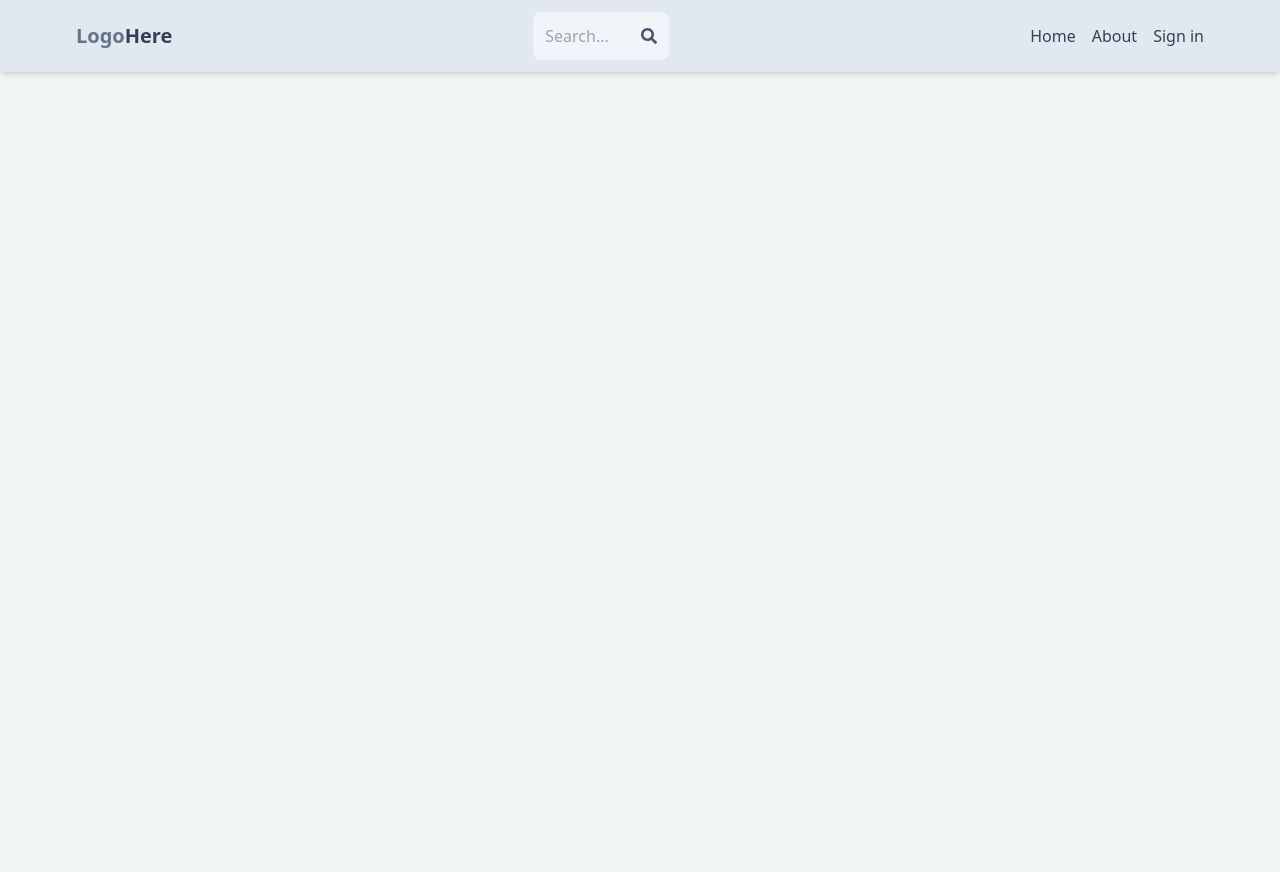
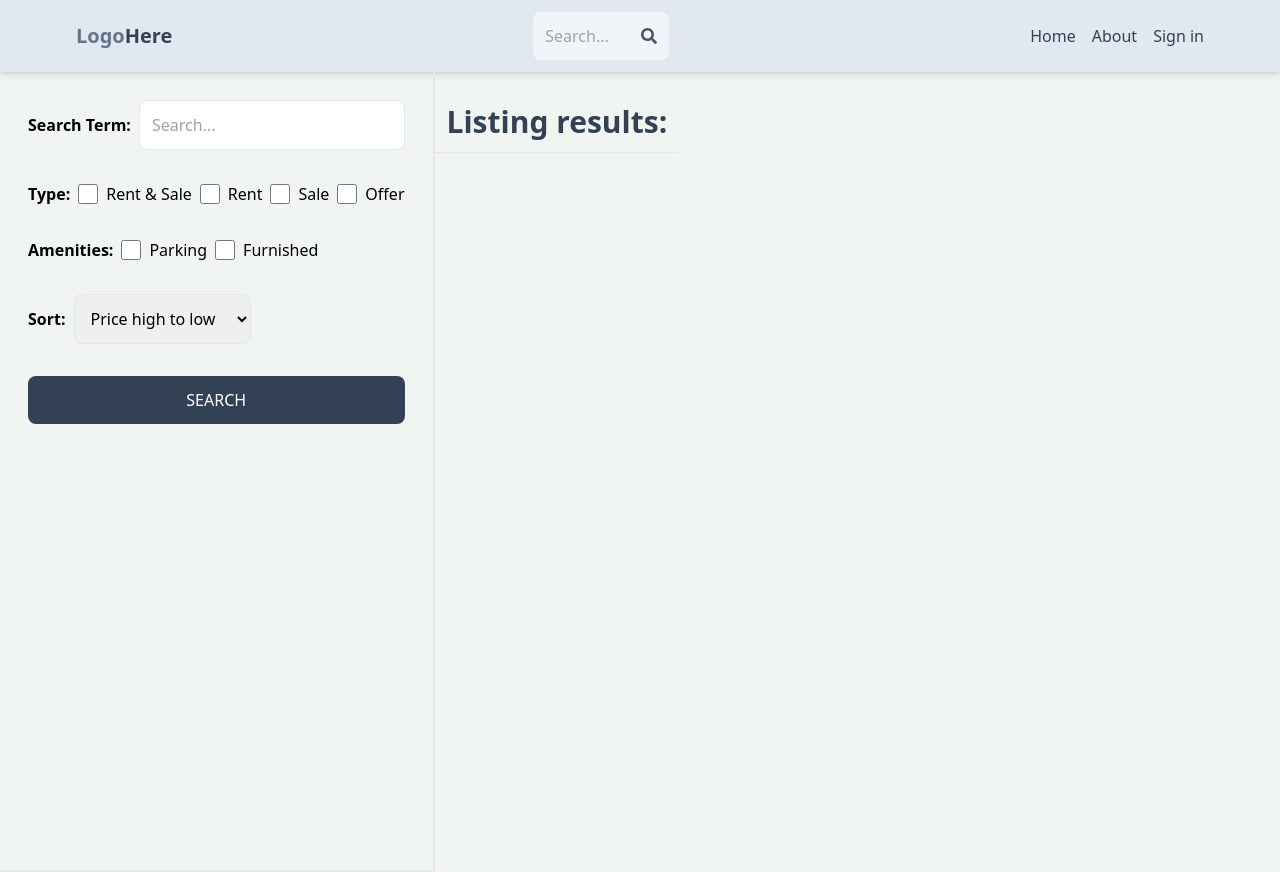
Before and after one commit to rochellejoanesteves/mern-real-estate, a React (Vite) app in the folder client/: page /search in a window 1280 px wide. Before the commit the page ends 800 px from the top, so only its background shows below. Built offline with nearby package versions, Linux system fonts and the light colour scheme; no server answers.

Commit message:
create search ui

```diff
--- a/client/src/App.jsx
+++ b/client/src/App.jsx
@@ -10,6 +10,7 @@
 import CreateListing from "./pages/createListing";
 import UpdateListing from "./pages/updateListing";
 import Listing from "./pages/listing";
+import Search from "./pages/search";
 
 function App() {
   return (
@@ -18,6 +19,7 @@
       <Routes>
         <Route path="/" element={<Home />} />
         <Route path="/about" element={<About />} />
+        <Route path="/search" element={<Search />} />
         <Route path="/sign-in" element={<SignIn />} />
         <Route path="/sign-up" element={<SignUp />} />
         <Route path="/listing/:id" element={<Listing />} />
--- /dev/null
+++ b/client/src/pages/search/index.jsx
@@ -0,0 +1,72 @@
+import React from "react";
+
+function Search() {
+  return (
+    <div className="flex flex-col md:flex-row">
+      <div className="p-7  border-b-2 md:border-r-2 md:min-h-screen">
+        <form className="flex flex-col gap-8">
+          <div className="flex items-center gap-2">
+            <label className="whitespace-nowrap font-semibold">
+              Search Term:
+            </label>
+            <input
+              type="text"
+              id="searchTerm"
+              placeholder="Search..."
+              className="border rounded-lg p-3 w-full"
+            />
+          </div>
+          <div className="flex gap-2 flex-wrap items-center">
+            <label className="font-semibold">Type:</label>
+            <div className="flex gap-2">
+              <input type="checkbox" id="all" className="w-5" />
+              <span>Rent & Sale</span>
+            </div>
+            <div className="flex gap-2">
+              <input type="checkbox" id="rent" className="w-5" />
+              <span>Rent</span>
+            </div>
+            <div className="flex gap-2">
+              <input type="checkbox" id="sale" className="w-5" />
+              <span>Sale</span>
+            </div>
+            <div className="flex gap-2">
+              <input type="checkbox" id="offer" className="w-5" />
+              <span>Offer</span>
+            </div>
+          </div>
+          <div className="flex gap-2 flex-wrap items-center">
+            <label className="font-semibold">Amenities:</label>
+            <div className="flex gap-2">
+              <input type="checkbox" id="parking" className="w-5" />
+              <span>Parking</span>
+            </div>
+            <div className="flex gap-2">
+              <input type="checkbox" id="furnished" className="w-5" />
+              <span>Furnished</span>
+            </div>
+          </div>
+          <div className="flex items-center gap-2">
+            <label className="font-semibold">Sort:</label>
+            <select id="sort_order" className="border rounded-lg p-3">
+              <option>Price high to low</option>
+              <option>Price low to hight</option>
+              <option>Latest</option>
+              <option>Oldest</option>
+            </select>
+          </div>
+          <button className="bg-slate-700 text-white p-3 rounded-lg uppercase hover:opacity-95">
+            Search
+          </button>
+        </form>
+      </div>
+      <div className="">
+        <h1 className="text-3xl font-semibold border-b p-3 text-slate-700 mt-5">
+          Listing results:
+        </h1>
+      </div>
+    </div>
+  );
+}
+
+export default Search;
```
